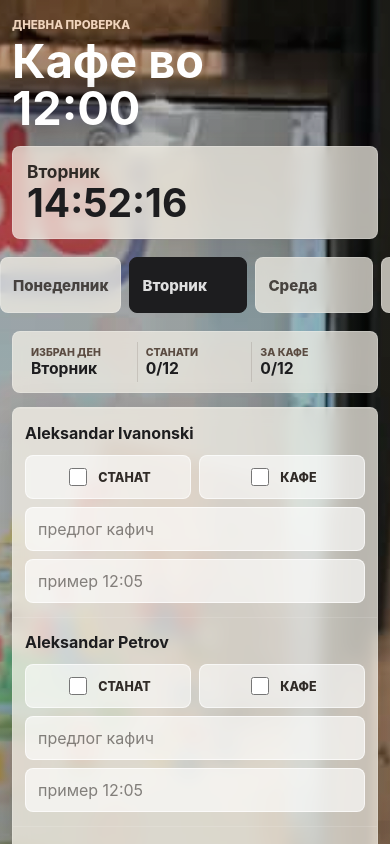
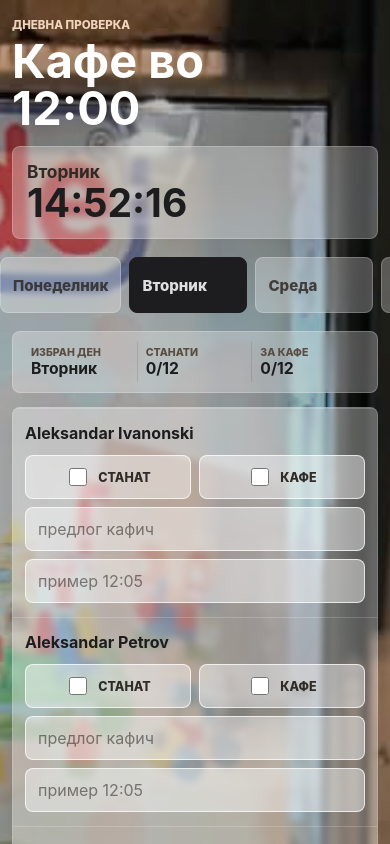
Before and after one commit to jordan102445/Coffe-Site, a React (Vite) app: page / in a window 390 px wide. Shown: the top 844 px of the page. Built offline with nearby package versions, Linux system fonts and the light colour scheme.

Commit message:
Transperent background

```diff
--- a/src/styles.css
+++ b/src/styles.css
@@ -506,8 +506,18 @@ h2 {
   .status-strip,
   .clock-card,
   .day-tabs button {
-    background-color: rgba(246, 241, 232, 0.72);
-    backdrop-filter: blur(8px);
+    background-color: rgba(255, 255, 255, 0.28);
+    backdrop-filter: blur(3px);
+  }
+
+  .table-panel,
+  .admin-panel {
+    box-shadow: 0 16px 38px rgba(0, 0, 0, 0.12);
+  }
+
+  .person-row {
+    background: rgba(255, 255, 255, 0.08);
+    border-top-color: rgba(255, 255, 255, 0.18);
   }
 
   .person-row {
@@ -524,8 +534,8 @@ h2 {
   }
 
   .check-cell {
-    background: rgba(255, 255, 255, 0.58);
-    border-color: rgba(255, 255, 255, 0.62);
+    background: rgba(255, 255, 255, 0.42);
+    border-color: rgba(255, 255, 255, 0.72);
     justify-content: center;
     min-height: 44px;
     padding: 8px 10px;
@@ -538,8 +548,8 @@ h2 {
 
   .person-row input[type="text"],
   .admin-login input {
-    background: rgba(255, 255, 255, 0.64);
-    border-color: rgba(255, 255, 255, 0.68);
+    background: rgba(255, 255, 255, 0.44);
+    border-color: rgba(255, 255, 255, 0.72);
     color: #1d1d1f;
     grid-column: 1 / -1;
     min-height: 44px;
```
